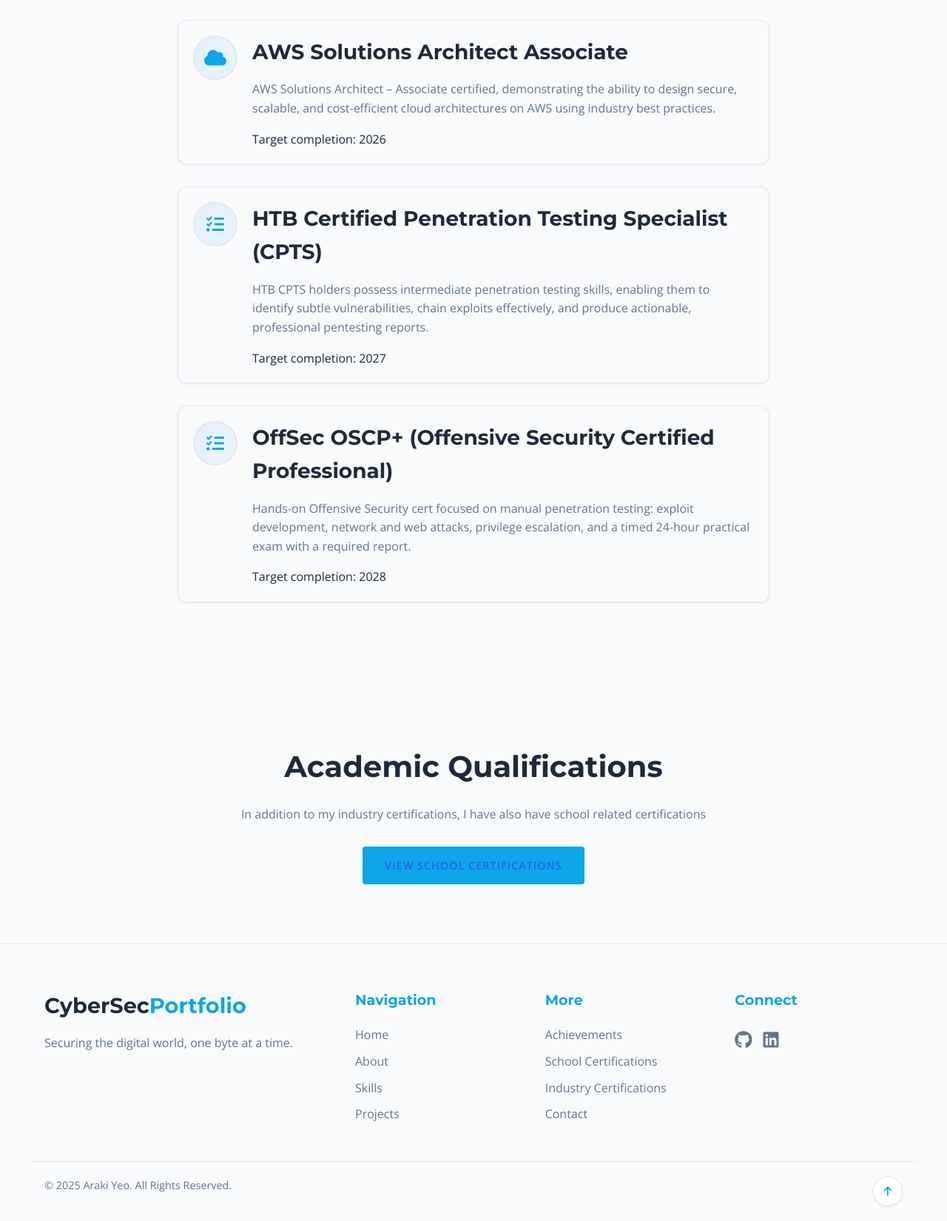
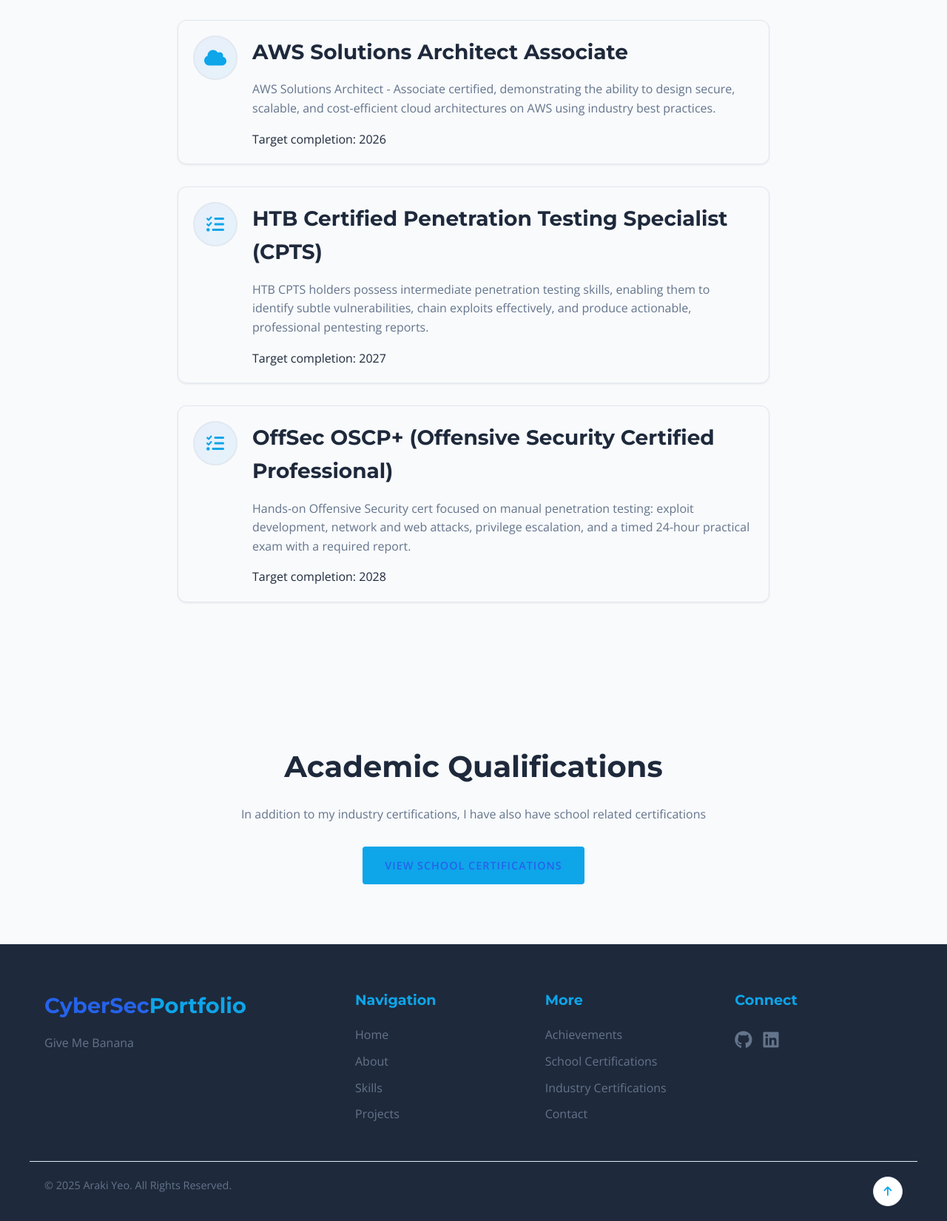
Before and after one commit to Arakiii0/Arakiii0.github.io, a plain HTML site: page pages/industry-certifications.html in a window 1280 px wide. Shown: the part 4034-5684 px from the top of the page at 74% size. Drawn offline with nearby package versions, Linux system fonts and the light colour scheme; a script that the page names is missing.

Commit message:
touch up some stuff

```diff
--- a/css/common.css
+++ b/css/common.css
@@ -367,7 +367,7 @@
 
 /* ===== FOOTER ===== */
 footer {
-    background-color: var(--card-bg-color);
+    background-color: #1e293b;
     padding-top: 60px;
     border-top: 1px solid var(--border-color);
 }
@@ -386,7 +386,7 @@
     font-family: var(--heading-font);
     font-size: 1.8rem;
     font-weight: 700;
-    color: var(--text-color);
+    color: #2563eb;
 }
 
 .footer-logo span {
--- a/pages/industry-certifications.html
+++ b/pages/industry-certifications.html
@@ -332,7 +332,7 @@
                             </div>
                             <div class="roadmap-text">
                                 <h3>AWS Solutions Architect Associate</h3>
-                                <p>AWS Solutions Architect – Associate certified, demonstrating the ability to design secure, scalable, and cost-efficient cloud architectures on AWS using industry best practices.</p>
+                                <p>AWS Solutions Architect - Associate certified, demonstrating the ability to design secure, scalable, and cost-efficient cloud architectures on AWS using industry best practices.</p>
                                 <div class="roadmap-target">Target completion: 2026</div>
                             </div>
                         </div>
@@ -380,7 +380,7 @@
         <div class="footer-content">
             <div class="footer-logo">
                 <a href="../index.html">CyberSec<span>Portfolio</span></a>
-                <p>Securing the digital world, one byte at a time.</p>
+                <p>Give Me Banana</p>
             </div>
 
             <div class="footer-links">
```
Also changed, not shown: index.html (+1 -1 lines), pages/about.html (+3 -3 lines), pages/achievements.html (+1 -1 lines), pages/contact.html (+1 -1 lines), pages/projects.html (+1 -1 lines), pages/school-certifications.html (+4 -4 lines), pages/skills.html (+1 -1 lines).
